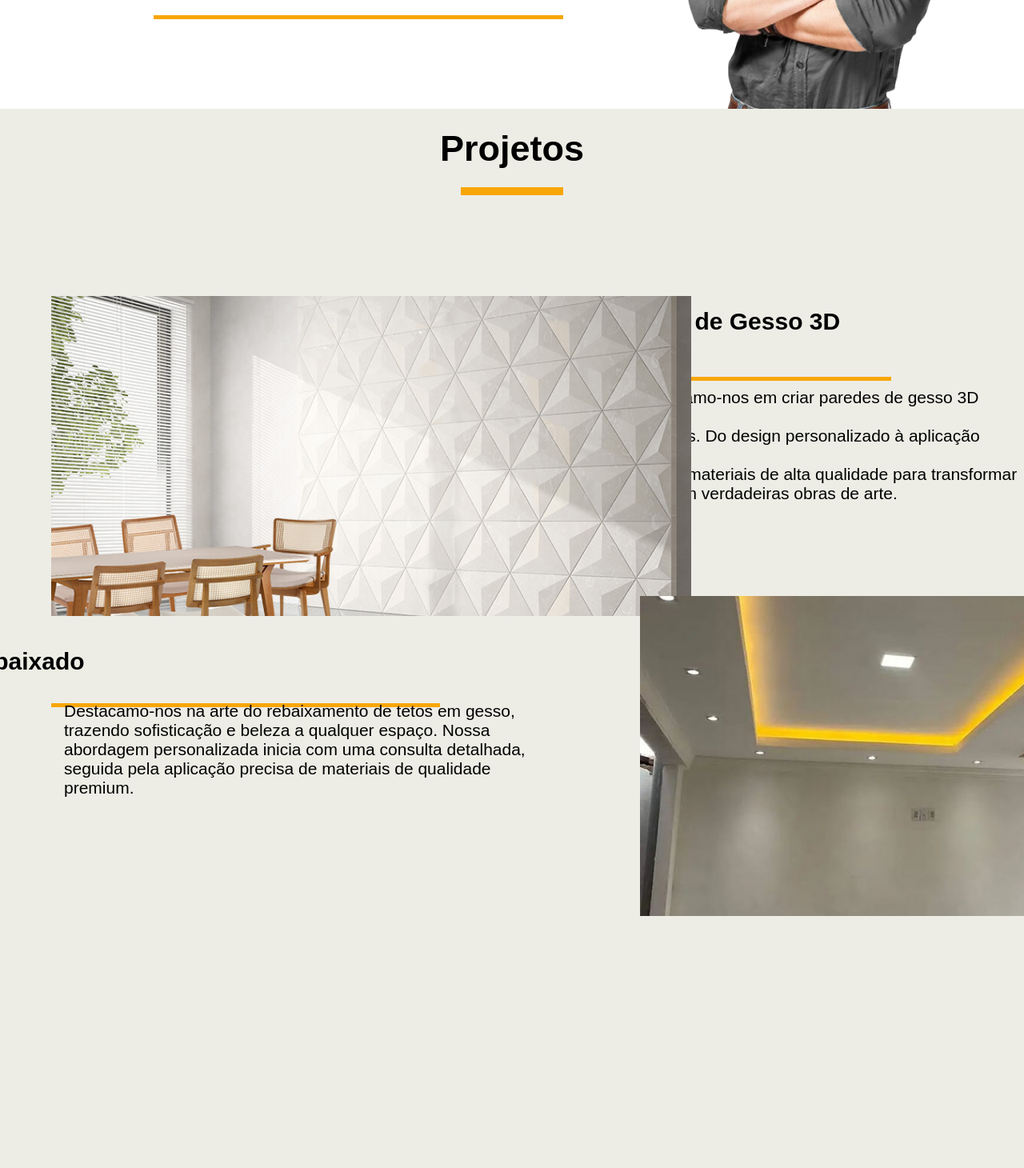
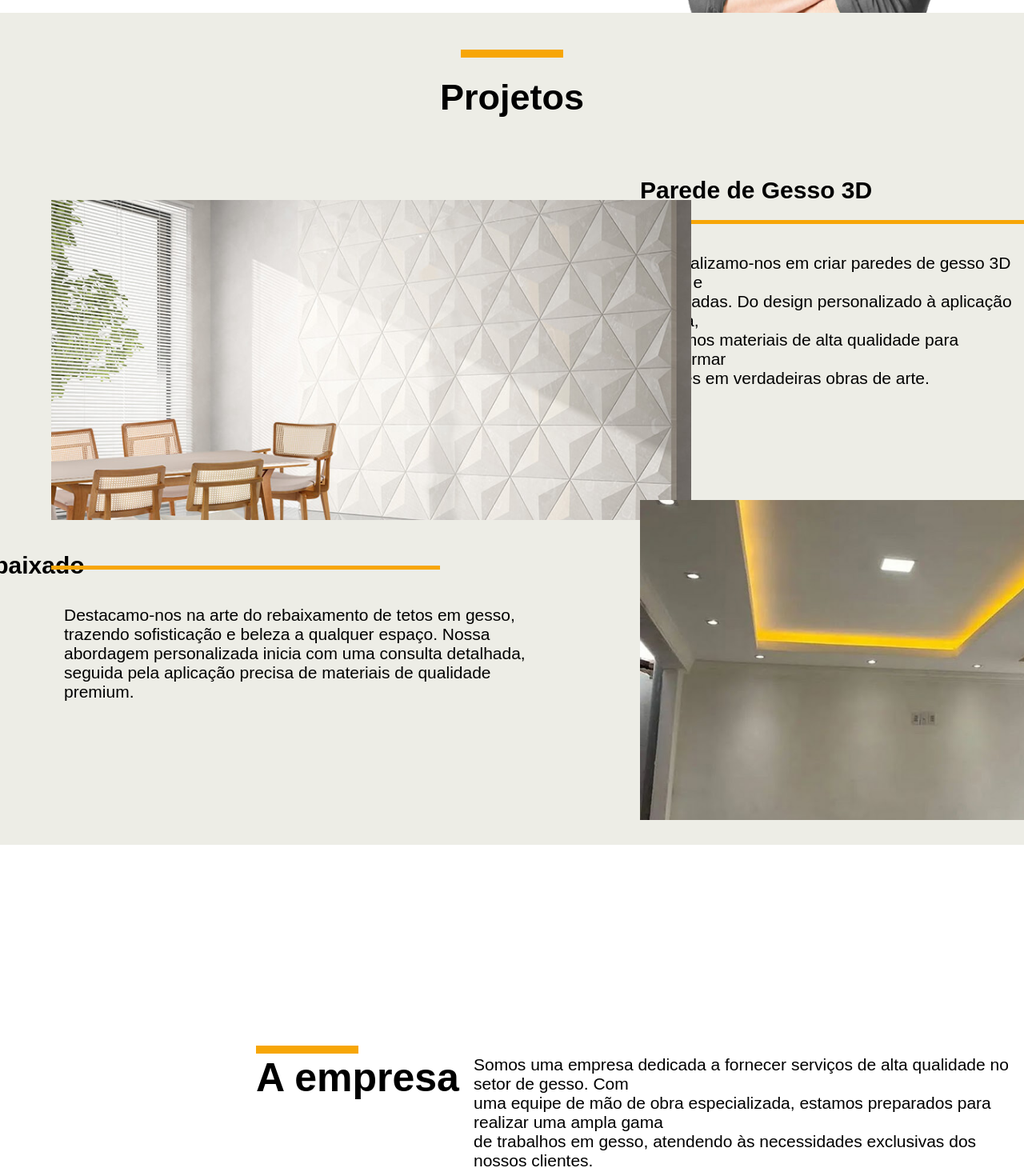
Before and after one commit to gustavoGui17/WebGessoDecoracao, a React (Vite) app: page / in a window 1280 px wide. Shown: the part 1120-2580 px from the top of the page at 80% size. Built offline with nearby package versions, Linux system fonts and the light colour scheme.

Commit message:
Finalizando secao de Projeto e finalizando secao de Empresa

```diff
--- a/src/App.jsx
+++ b/src/App.jsx
@@ -1,6 +1,7 @@
 import StyledNavbar from "./components/header/StyledNavbar";
 import StyledMain from "./components/main/StyledMain";
 import StyledProjeto from "./components/projeto/StyledProjeto";
+import StyledEmpresa from "./components/Empresa/StyledEmpresa";
 
 
 export default function App() {
@@ -10,7 +11,7 @@ export default function App() {
       <StyledNavbar/>
       <StyledMain/>
       <StyledProjeto/>
+      <StyledEmpresa/>
     </div>
-
   )
 }
--- /dev/null
+++ b/src/components/Empresa/StyledEmpresa.jsx
@@ -0,0 +1,55 @@
+import styled from "styled-components";
+import FotoEmpresa from '../../img/Empresa.png'
+
+const StyleEmpresa = styled.section`
+position: relative;
+bottom: 500px;
+background-color: #ffffff;
+`
+
+const StyledTituloEmpresa = styled.h1`
+  position: relative;
+  top: 20px;
+  left: 40vh;
+  font-size: 50px;
+  padding-top: 10vh;
+`
+
+const StyledParagrafoEmpresa = styled.p`
+  position: absolute;
+  left: 74vh;
+  top: 10vh;
+  font-size: 21px;
+`
+
+const StyleTraco = styled.div`
+  content: '';
+  position: absolute;
+  bottom: 60vh;
+  left: 40vh;
+  height: 10px;
+  width: 10%;
+  background-color: #F7A607;
+`
+
+const StyleFotoEmpresa = styled.section`
+  background-image: url(${FotoEmpresa});
+  background-repeat: no-repeat;
+  position: relative;
+  height: 50vh;
+  top: 65px;
+  left: 40vh;
+`
+
+export default function StyledEmpresa (){
+    return(
+        <StyleEmpresa>
+        <StyleTraco/>
+        <StyledTituloEmpresa>A empresa</StyledTituloEmpresa>
+        <StyledParagrafoEmpresa>Somos uma empresa dedicada a fornecer serviços de alta qualidade no setor de gesso. Com <br />
+         uma equipe de mão de obra especializada, estamos preparados para realizar uma ampla gama <br />
+         de trabalhos em gesso, atendendo às necessidades exclusivas dos nossos clientes.</StyledParagrafoEmpresa>
+        <StyleFotoEmpresa/>
+        </StyleEmpresa>
+    )
+}
--- a/src/components/projeto/ProjetoParede.jsx
+++ /dev/null
@@ -1,79 +0,0 @@
-import styled from "styled-components";
-import paredeGesso from '../../img/parede-gesso-3d.png'
-
-const StyleGesso = styled.section`
-  background-image: url(${paredeGesso});
-  background-repeat: no-repeat;
-  position: relative;
-  height: 100vh;
-  top: 65px;
-  left: 5%;
-`
-
-const StyleTraco = styled.div`
-  content: '';
-  position: absolute;
-  bottom: 225vh;
-  left: 45%;
-  height: 10px;
-  width: 10%;
-  background-color: #F7A607;
-`
-
-const StyleTitulo = styled.h1`
-  position: relative;
-  bottom: 7vh;
-  display: flex;
-  align-items: center;
-  justify-content: center;
-  font-size: 45px;
-  padding-top: 10vh;
-`
-
-
-const StyleTitulo01 = styled.h1`
-  display: flex;
-  align-items: center;
-  justify-content: center;
-  position: absolute;
-  bottom: 200vh;
-  left: 95vh;
-  font-size: 30px;
-`
-
-const StyleTraco2 = styled.div`
-  content: '';
-  position: absolute;
-  left: 47%;
-  bottom: 196vh;
-  height: 5px;
-  width: 40%;
-  background-color: #F7A607;
-`
-
-const StyleParagra01 = styled.p`
-  display: flex;
-  align-items: center;
-  justify-content: center;
-  position: absolute;
-  top: 41vh;
-  left: 95vh;
-  font-size: 21px;
-`
-
-export default function ProjetoParede (){
-    return(
-        <div>
-            <StyleTraco/>
-             <StyleTitulo>Projetos</StyleTitulo>
-            <StyleTraco2/>
-             <StyleTitulo01>Parede de Gesso 3D</StyleTitulo01>
-                <StyleParagra01>Especializamo-nos em criar paredes de gesso 3D únicas e
-                 <br />sofisticadas. Do design personalizado à aplicação precisa,
-                 <br /> utilizamos materiais de alta qualidade para transformar
-                 <br /> paredes em verdadeiras obras de arte.
-                </StyleParagra01>
-                <StyleGesso/>
-        </div>
-    )
-}
--- a/src/components/projeto/ProjetoTeto.jsx
+++ /dev/null
@@ -1,57 +0,0 @@
-import styled from "styled-components";
-import forroGesso from '../../img/forro-gesso.png'
-
-const StyleTeto = styled.section`
- background-image: url(${forroGesso});
- background-repeat: no-repeat;
- height: 100vh;
- position: relative;
- left: 100vh;
- bottom: 45vh;
-`
-
-const StyleTitulo = styled.h2`
-  position: relative;
-  bottom: 150vh;
-  right: 80vh;
-  display: flex;
-  align-items: center;
-  justify-content: center;
-  font-size: 30px;
-  padding-top: 10vh;
-`
-
-const StyleTraco = styled.div`
-  content: '';
-  position: absolute;
-  left: 5%;
-  bottom: 145vh;
-  height: 5px;
-  width: 38%;
-  background-color: #F7A607;
-`
-
-const StyleParagrafo = styled.p`
-  display: flex;
-  align-items: center;
-  justify-content: center;
-  position: absolute;
-  top: 90vh;
-  left: 10vh;
-  font-size: 21px;
-`
-
-export default function ProjetoTeto (){
-    return (
-        <div>
-            <StyleTeto></StyleTeto>
-            <StyleTitulo>Teto rebaixado</StyleTitulo>
-            <StyleTraco/>
-            <StyleParagrafo>Destacamo-nos na arte do rebaixamento de tetos em gesso, <br />
-             trazendo sofisticação e beleza a qualquer espaço. Nossa <br />
-             abordagem personalizada inicia com uma consulta detalhada, <br />
-             seguida pela aplicação precisa de materiais de qualidade <br />
-             premium.</StyleParagrafo>
-        </div>
-    )
-}
--- a/src/components/projeto/StyledProjeto.jsx
+++ b/src/components/projeto/StyledProjeto.jsx
@@ -1,18 +1,136 @@
 import styled from "styled-components";
-import ProjetoParede from "./ProjetoParede";
-import ProjetoTeto from "./ProjetoTeto";
+import paredeGesso from '../../img/parede-gesso-3d.png'
+import forroGesso from '../../img/forro-gesso.png'
 
 const StyleProjeto = styled.section`
 position: relative;
-bottom: 500px;
+bottom: 620px;
 background-color: #EDEDE6;
+height: 130vh;
+`
+
+const StyleFotoParede3D = styled.section`
+  background-image: url(${paredeGesso});
+  background-repeat: no-repeat;
+  position: relative;
+  height: 100vh;
+  top: 65px;
+  left: 5%;
+`
+
+const StyleTraco = styled.div`
+  content: '';
+  position: absolute;
+  bottom: 123vh;
+  left: 45%;
+  height: 10px;
+  width: 10%;
+  background-color: #F7A607;
+`
+
+const StyleTituloProjeto = styled.h1`
+  position: relative;
+  display: flex;
+  align-items: center;
+  justify-content: center;
+  font-size: 45px;
+  padding-top: 10vh;
+`
+
+const StyleTituloParede3D = styled.h1`
+  display: flex;
+  align-items: center;
+  justify-content: center;
+  position: absolute;
+  bottom: 97vh;
+  left: 100vh;
+  font-size: 30px;
+`
+
+const StyleTraco2 = styled.div`
+  content: '';
+  position: absolute;
+  left: 100vh;
+  bottom: 97vh;
+  height: 5px;
+  width: 40%;
+  background-color: #F7A607;
+`
+
+const StyleParagrafoParede3D = styled.p`
+  display: flex;
+  align-items: center;
+  justify-content: center;
+  position: absolute;
+  top: 35vh;
+  left: 100vh;
+  font-size: 21px;
+`
+
+//PROJETO FIRRI DE GESSO//
+
+const StyleFotoForroGesso = styled.section`
+ background-image: url(${forroGesso});
+ background-repeat: no-repeat;
+ height: 100vh;
+ position: relative;
+ left: 100vh;
+ bottom: 45vh;
+`
+
+const StyleTituloForroGesso = styled.h2`
+  position: relative;
+  bottom: 150vh;
+  right: 80vh;
+  display: flex;
+  align-items: center;
+  justify-content: center;
+  font-size: 30px;
+  padding-top: 10vh;
+`
+
+const StyleTraco3 = styled.div`
+  content: '';
+  position: absolute;
+  left: 5%;
+  bottom: 43vh;
+  height: 5px;
+  width: 38%;
+  background-color: #F7A607;
+`
+
+const StyleParagrafoForroGesso = styled.p`
+  display: flex;
+  align-items: center;
+  justify-content: center;
+  position: absolute;
+  top: 90vh;
+  left: 10vh;
+  font-size: 21px;
 `
 
 export default function StyledProjeto (){
     return(
         <StyleProjeto>
-                <ProjetoParede/>
-                <ProjetoTeto/>
+            <StyleTraco/>
+                <StyleTituloProjeto>Projetos</StyleTituloProjeto>
+            <StyleTraco2/>
+                <StyleTituloParede3D>Parede de Gesso 3D</StyleTituloParede3D>
+            <StyleParagrafoParede3D>Especializamo-nos em criar paredes de gesso 3D únicas e
+                 <br />sofisticadas. Do design personalizado à aplicação precisa,
+                 <br /> utilizamos materiais de alta qualidade para transformar
+                 <br /> paredes em verdadeiras obras de arte.
+            </StyleParagrafoParede3D>
+                <StyleFotoParede3D/>
+            <StyleFotoForroGesso/>
+                <StyleTituloForroGesso>Teto rebaixado</StyleTituloForroGesso>
+            <StyleTraco3/>
+            <StyleParagrafoForroGesso>Destacamo-nos na arte do rebaixamento de tetos em gesso, <br />
+                trazendo sofisticação e beleza a qualquer espaço. Nossa <br />
+                abordagem personalizada inicia com uma consulta detalhada, <br />
+                seguida pela aplicação precisa de materiais de qualidade <br />
+                premium.
+            </StyleParagrafoForroGesso>
         </StyleProjeto>
     )
 }
```
